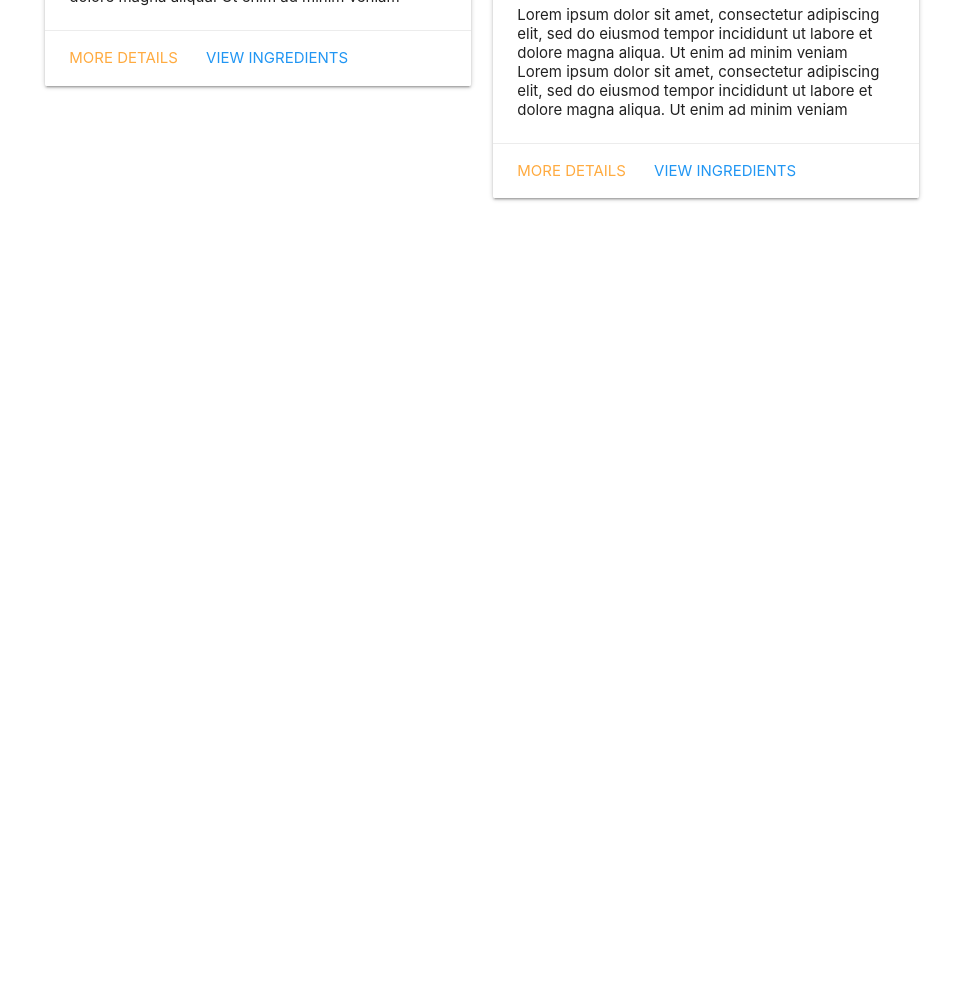
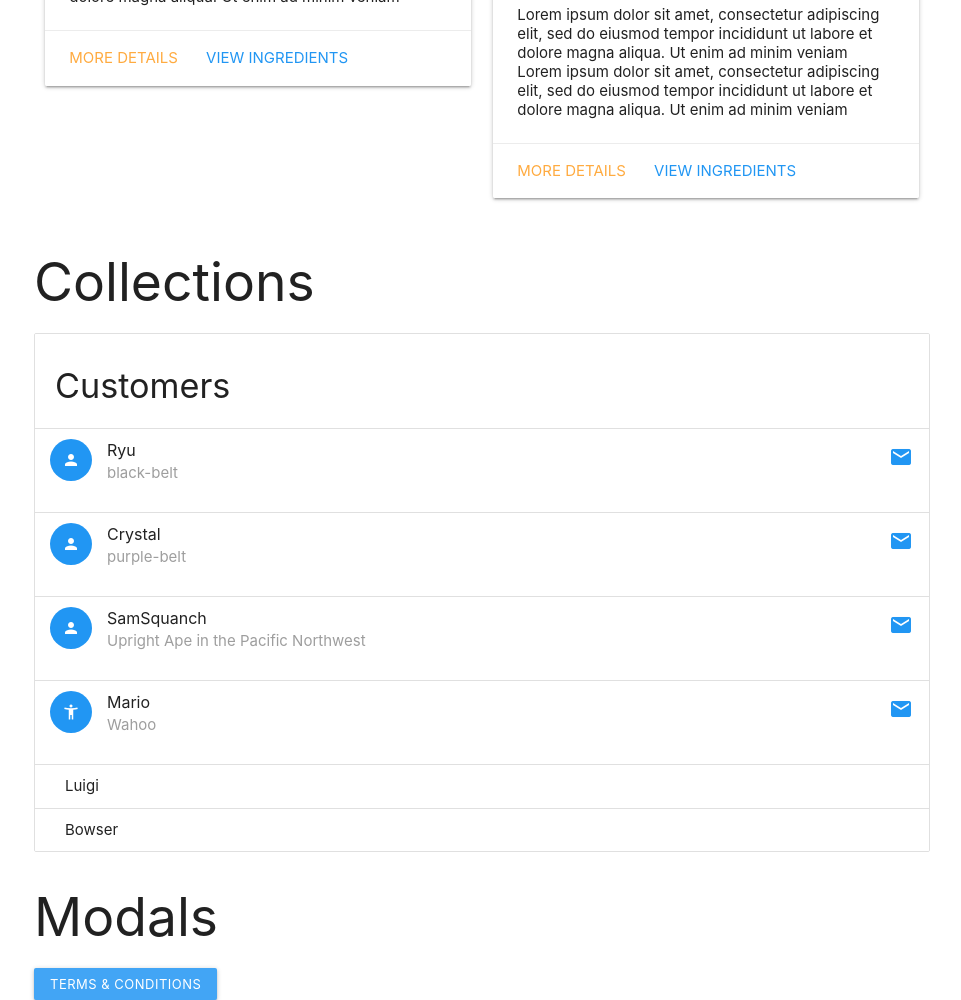
Before and after one commit to Vilasi/materialize-css-practice, a plain HTML site: page index.html in a window 1280 px wide. Shown: the part 3685-4685 px from the top of the page, without its empty margins (158-1119 px from the left). Before the commit the page ends 3938 px from the top, so only its background shows below. Drawn offline with nearby package versions, Linux system fonts and the light colour scheme.

Commit message:
Practice with Colletions and List Items. Practice with popup modals.

```diff
--- a/index.html
+++ b/index.html
@@ -316,16 +316,94 @@
 
 
 
+
+
+    <!-- COLLECTIONS & LIST ITEMS  -->
+
+    <div class="container">
+        <h2>Collections</h2>
+            <ul class="collection with-header">
+                <li class="collection-header"><h4>Customers</h4></li>
+                <!-- class="avatar", applied to the list item itself, alters the person icon to make it look like a profile picture.-->
+                <li class="collection-item avatar">
+                    <i class="material-icons circle blue">person</i>
+                    <span class="title">Ryu</span>
+                    <p class="grey-text">black-belt</p>
+                    <a href="#" class="secondary-content"><i class="material-icons blue-text">email</i></a>
+                </li>
+                <li class="collection-item avatar">
+                    <i class="material-icons circle blue">person</i>
+                    <span class="title">Crystal</span>
+                    <p class="grey-text">purple-belt</p>
+                    <!-- class="secondary-content" moves the anchor tag to the right of the collection box.-->
+                    <a href="#" class="secondary-content"><i class="material-icons blue-text">email</i></a>
+                </li>
+                <li class="collection-item avatar">
+                    <i class="material-icons circle blue">person</i>
+                    <span class="title">SamSquanch</span>
+                    <p class="grey-text">Upright Ape in the Pacific Northwest</p>
+                    <a href="#" class="secondary-content"><i class="material-icons blue-text">email</i></a>
+                </li>
+                <li class="collection-item avatar">
+                    <i class="material-icons circle blue">accessibility_new</i>
+                    <span class="title">Mario</span>
+                    <p class="grey-text">Wahoo</p>
+                    <a href="#" class="secondary-content"><i class="material-icons blue-text">email</i></a>
+
+                </li>
+                <li class="collection-item">Luigi</li>
+                <li class="collection-item">Bowser</li>
+            </ul>
+        </div>
+    </div>
+
+
+
+
+
+
+
+    <!--  MODALS     OTHERWISE KNOWN AS POP-UPS    -->
+
+    <div class="container">
+        <h2>Modals</h2>
+
+
+        <a href="#terms" class="btn-small blue lighten-1 modal-trigger">Terms & Conditions</a>
+
+
+        <div class="modal" id="terms">
+            <div class="modal-content">
+                <h4>Terms & Conditions</h4>
+                <p class="grey-text">Lorem ipsum dolor sit amet, consectetur adipiscing elit, sed do eiusmod tempor incididunt ut labore et dolore magna aliqua. Ut enim ad minim veniam Lorem ipsum dolor sit amet, consectetur adipiscing elit, sed do eiusmod tempor incididunt ut labore et dolore magna aliqua. Ut enim ad minim veniam</p>
+                <div class="modal-footer">
+                    <a href="#" class="modal-close btn green">Agree & Close</a>
+                </div>
+            </div>
+        </div>
+    </div>
+
+
+
+
     <script src="https://code.jquery.com/jquery-3.5.1.min.js"></script>
     <!-- Compiled and minified JavaScript -->
     <!--IMPORTANT......          PLACE THIS BELOW THE JQUERY SCRIPT TAG, ABOVE THE body CLOSING TAG -->
     <script src="https://cdnjs.cloudflare.com/ajax/libs/materialize/1.0.0/js/materialize.min.js"></script>
     <!-- <script src="https://cdnjs.cloudflare.com/ajax/libs/materialize/1.0.0/css/materialize.min.css"></script> -->
+
     <!--This jquery utilizes a method provided by Materialize to give the mobile sidenav functionality-->
     <script>
         $(document).ready(function(){
             $('.sidenav').sidenav()
-        })
+        });
+    </script>
+
+
+    <script>
+        $(document).ready(function(){
+            $('.modal').modal();
+        });
     </script>
 
 </body>
```
